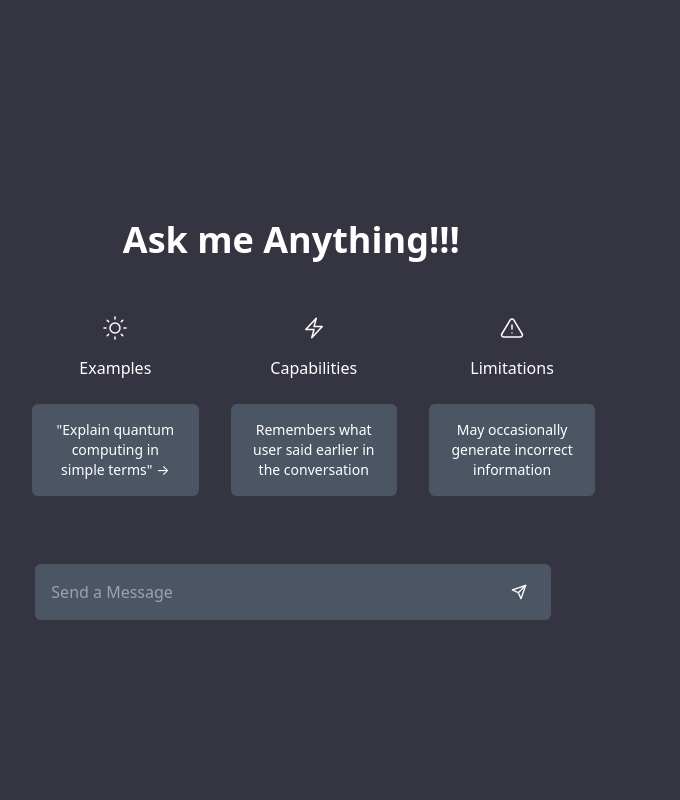
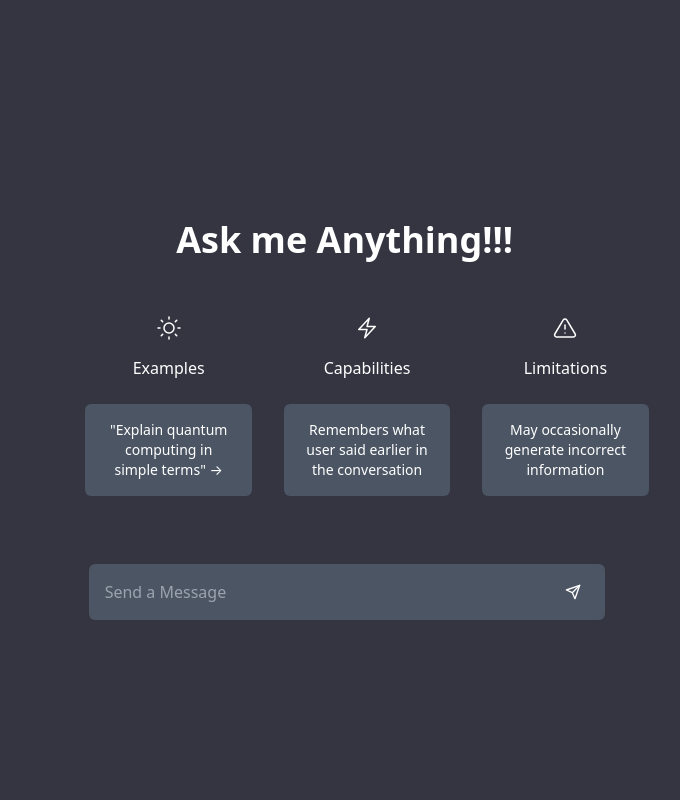
Before and after one commit to PrasannaPaithankar/DBMS-Laboratory-Spr-24, a Flask app: page / in a window 1280 px wide. Shown: the whole page, without its empty margins (242-922 px from the left). Run offline with Flask 3, Linux system fonts and the light colour scheme.

Commit message:
Update main.css

```diff
--- a/A5/WebInterface/static/css/main.css
+++ b/A5/WebInterface/static/css/main.css
@@ -58,9 +58,12 @@ html {
 */
 
 body {
-  margin: 0;
-  /* 1 */
-  line-height: inherit;
+  display: flex;
+        justify-content: center;
+        align-items: center;
+        min-height: 100vh;
+        margin: 0;
+        background-color: #f0f0f0;
   /* 2 */
 }
 
```
